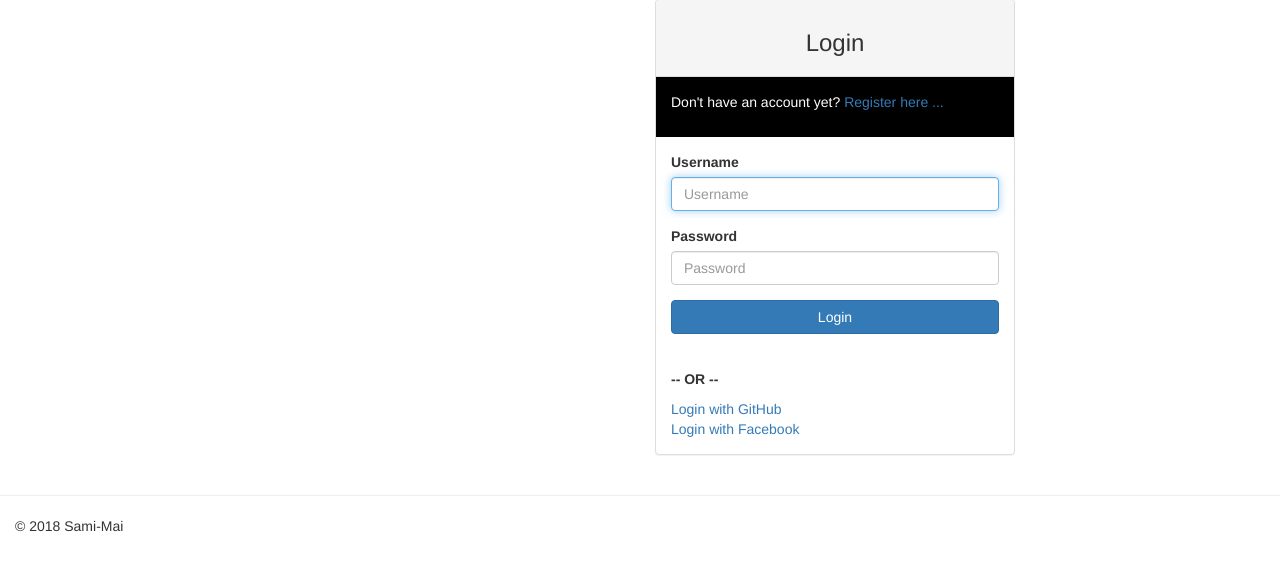
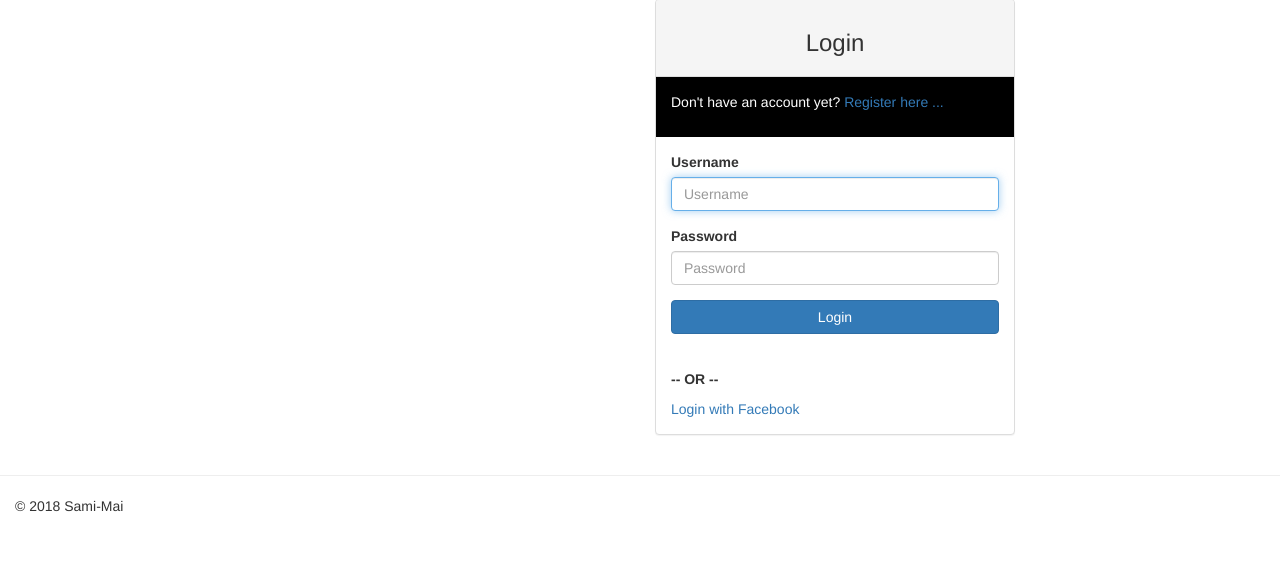
Before and after one commit to sami-mai/Ve-Gang, a Django app: page /accounts/login/ in a window 1280 px wide. Shown: the part 131-702 px from the top of the page. Run offline with Django 3.2, Linux system fonts and the light colour scheme; some libraries are stand-ins or nearby versions.

Commit message:
add social authentication

```diff
--- a/thirdauth/templates/registration/login.html
+++ b/thirdauth/templates/registration/login.html
@@ -43,7 +43,7 @@
           </form>
           <br>
           <p><strong>-- OR --</strong></p>
-          <a href="{% url 'social:begin' 'github' %}">Login with GitHub</a><br>
+          <!-- <a href="{% url 'social:begin' 'github' %}">Login with GitHub</a><br> -->
           <a href="{% url 'social:begin' 'facebook' %}">Login with Facebook</a>
         </div>
 
```
